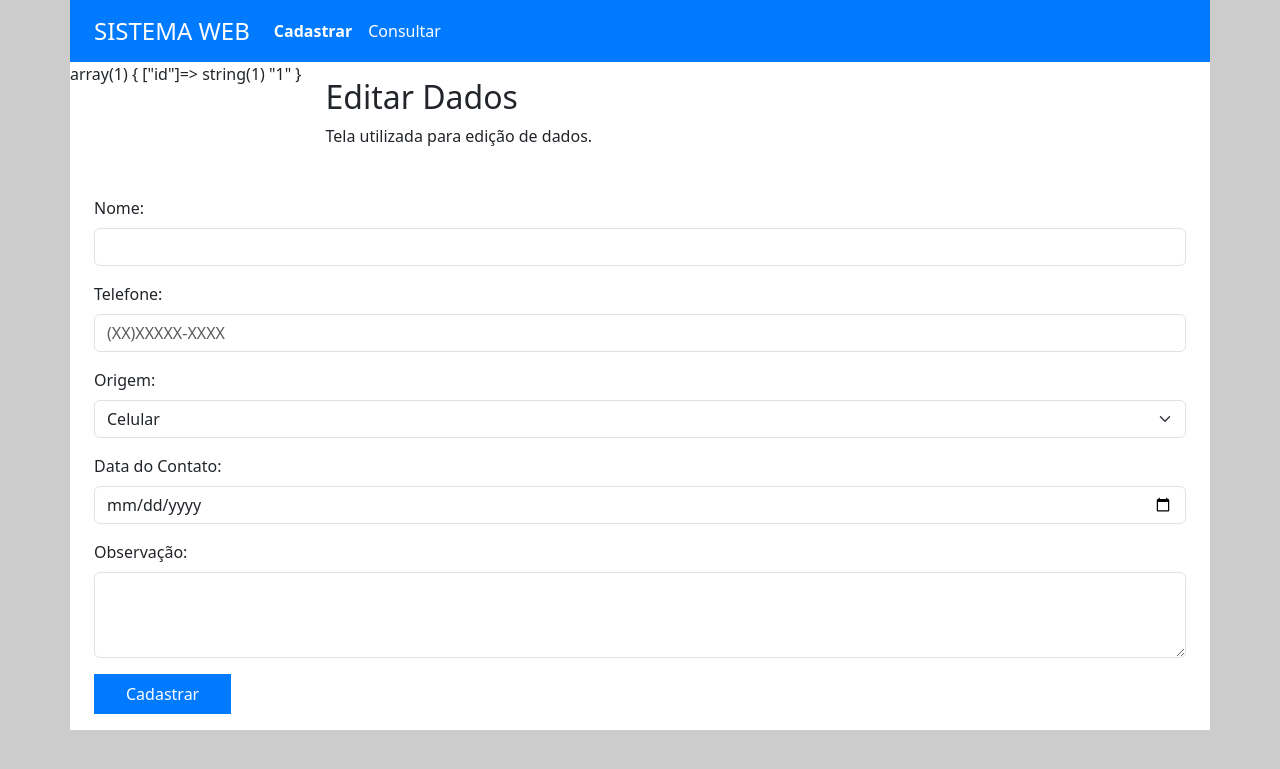
After one commit to nickolss/Formulario-com-bd, a PHP site: page /editar.php?id=1 in a window 1280 px wide. The commit adds this page. Shown: the top 769 px of the page. Run offline with PHP 8.4, Linux system fonts and the light colour scheme.

Commit message:
Começado UPDATE do banco de dados

```diff
--- a/conexao.php
+++ b/conexao.php
@@ -18,9 +18,9 @@
         echo "Erro ao tentar fazer a conexão com MYSQL: " . $ex->getMessage();
     }
 
-    $sql = "INSERT INTO `clientes`(`nome`, `telefone`, `origem`, `dataContato`, `obser`) VALUES ('$nomeForm','$telefoneForm','$origemForm','$dataContatoForm','$observacaoForm')";
+    $sqlInserir = "INSERT INTO `clientes`(`nome`, `telefone`, `origem`, `dataContato`, `obser`) VALUES ('$nomeForm','$telefoneForm','$origemForm','$dataContatoForm','$observacaoForm')";
 
-    $cadastrarCliente = $pdo->prepare($sql);
+    $cadastrarCliente = $pdo->prepare($sqlInserir);
     $cadastrarCliente->execute();
 ?>
 
--- /dev/null
+++ b/editar.php
@@ -0,0 +1,115 @@
+<?php
+$nomeForm = $_POST['nome'] ?? "";
+$telefoneForm = $_POST['telefone'] ?? "";
+$origemForm = $_POST['origem'] ?? "";
+$dataContatoForm = $_POST['data'] ?? "";
+$observacaoForm = $_POST['observacao'] ?? "";
+$dataAt = date("Y-m-d");
+
+define('MYSQL_HOST', 'localhost:3306');
+define('MYSQL_USER', 'root');
+define('MYSQL_PASSWORD', '');
+define('MYSQL_DB_NAME', 'agendamento_clientes');
+
+try {
+    $pdo = new PDO('mysql:host=' . MYSQL_HOST . ';dbname=' . MYSQL_DB_NAME, MYSQL_USER, MYSQL_PASSWORD); //Para criar um PDO é mysql:host'(NOME_HOST no caso localhost)';dbname='(NOME_BANCO_DADOS)' , $username, $senha
+    $sqlUpdate = $pdo->prepare("UPDATE clientes SET nome='$nomeForm' , telefone='$telefoneForm' , origem='$origemForm' , dataContato='$dataContatoForm' , obser='$observacaoForm' WHERE id=$_GET[id]");
+    $sqlUpdate->execute();
+} catch (PDOException $ex) {
+    echo "Erro ao tentar fazer a conexão com MYSQL: " . $ex->getMessage();
+}
+
+
+
+
+?>
+
+<!DOCTYPE html>
+<html lang="pt-br">
+
+<head>
+    <meta charset="UTF-8">
+    <meta http-equiv="X-UA-Compatible" content="IE=edge">
+    <meta name="viewport" content="width=device-width, initial-scale=1.0">
+    <title>Editar Dados</title>
+    <link href="https://cdn.jsdelivr.net/npm/bootstrap@5.3.0-alpha1/dist/css/bootstrap.min.css" rel="stylesheet" integrity="sha384-GLhlTQ8iRABdZLl6O3oVMWSktQOp6b7In1Zl3/Jr59b6EGGoI1aFkw7cmDA6j6gD" crossorigin="anonymous">
+    <script src="https://cdn.jsdelivr.net/npm/bootstrap@5.3.0-alpha1/dist/js/bootstrap.bundle.min.js" integrity="sha384-w76AqPfDkMBDXo30jS1Sgez6pr3x5MlQ1ZAGC+nuZB+EYdgRZgiwxhTBTkF7CXvN" crossorigin="anonymous"></script>
+    <link rel="stylesheet" href="assets/css/style.css">
+</head>
+
+<body>
+    <div class="container">
+        <div class="row">
+            <div class="col cabecalho">
+                <nav class="navbar navbar-expand-lg">
+                    <div class="container-fluid">
+                        <a class="navbar-brand cabecalho__titulo" href="index.php">SISTEMA WEB</a>
+                        <button class="navbar-toggler" type="button" data-bs-toggle="collapse" data-bs-target="#navbarNav" aria-controls="navbarNav" aria-expanded="false" aria-label="Toggle navigation">
+                            <span class="navbar-toggler-icon"></span>
+                        </button>
+                        <div class="collapse navbar-collapse" id="navbarNav">
+                            <ul class="navbar-nav">
+                                <li class="nav-item">
+                                    <a class="nav-link ativo" aria-current="page" href="index.php">Cadastrar</a>
+                                </li>
+                                <li class="nav-item">
+                                    <a class="nav-link cabecalho__menu" href="consulta.php">Consultar</a>
+                                </li>
+                            </ul>
+                        </div>
+                    </div>
+                </nav>
+            </div>
+        </div>
+
+        <div class="row">
+        <?php
+            echo var_dump($_GET);
+        ?>
+            <div class="col descricao">
+                <h2 class="descricao__titulo">Editar Dados</h2>
+                <p class="descricao__texto">Tela utilizada para edição de dados.</p>
+            </div>
+        </div>
+        <div class="row">
+            <div class="col formulario">
+                <form action="<?= $_SERVER['PHP_SELF'] ?>" method="POST">
+                    <div class="mb-3">
+                        <label for="nome" class="form-label">Nome:</label>
+                        <input type="text" class="form-control" id="nome" name="nome" required>
+                    </div>
+
+                    <div class="mb-3">
+                        <label for="telefone" class="form-label">Telefone: </label>
+                        <input type="tel" class="form-control" id="telefone" name="telefone" placeholder="(XX)XXXXX-XXXX" required>
+                    </div>
+
+                    <div class="mb-3">
+                        <label for="origem" class="form-label">Origem: </label>
+                        <select class="form-select" name="origem" id="origem">
+                            <option value="celular">Celular</option>
+                            <option value="computador">Computador</option>
+                            <option value="notebook">Notebook</option>
+                        </select>
+                    </div>
+
+                    <div class="mb-3">
+                        <label for="data" class="form-label">Data do Contato: </label>
+                        <input type="date" class="form-control" id="data" name="data" required max="<?= $dataAt ?>">
+                    </div>
+
+                    <div class="mb-3">
+                        <label for="Observacao" class="form-label">Observação:</label>
+                        <textarea class="form-control" id="observacao" rows="3" name="observacao"></textarea>
+                    </div>
+
+                    <input type="submit" value="Cadastrar" name="cadastrar" id="cadastrar" class="formulario__enviar">
+                </form>
+
+
+            </div>
+        </div>
+    </div>
+</body>
+
+</html>
```
Also changed, not shown: consulta.php (+13 -8 lines), excluir.php (added).
